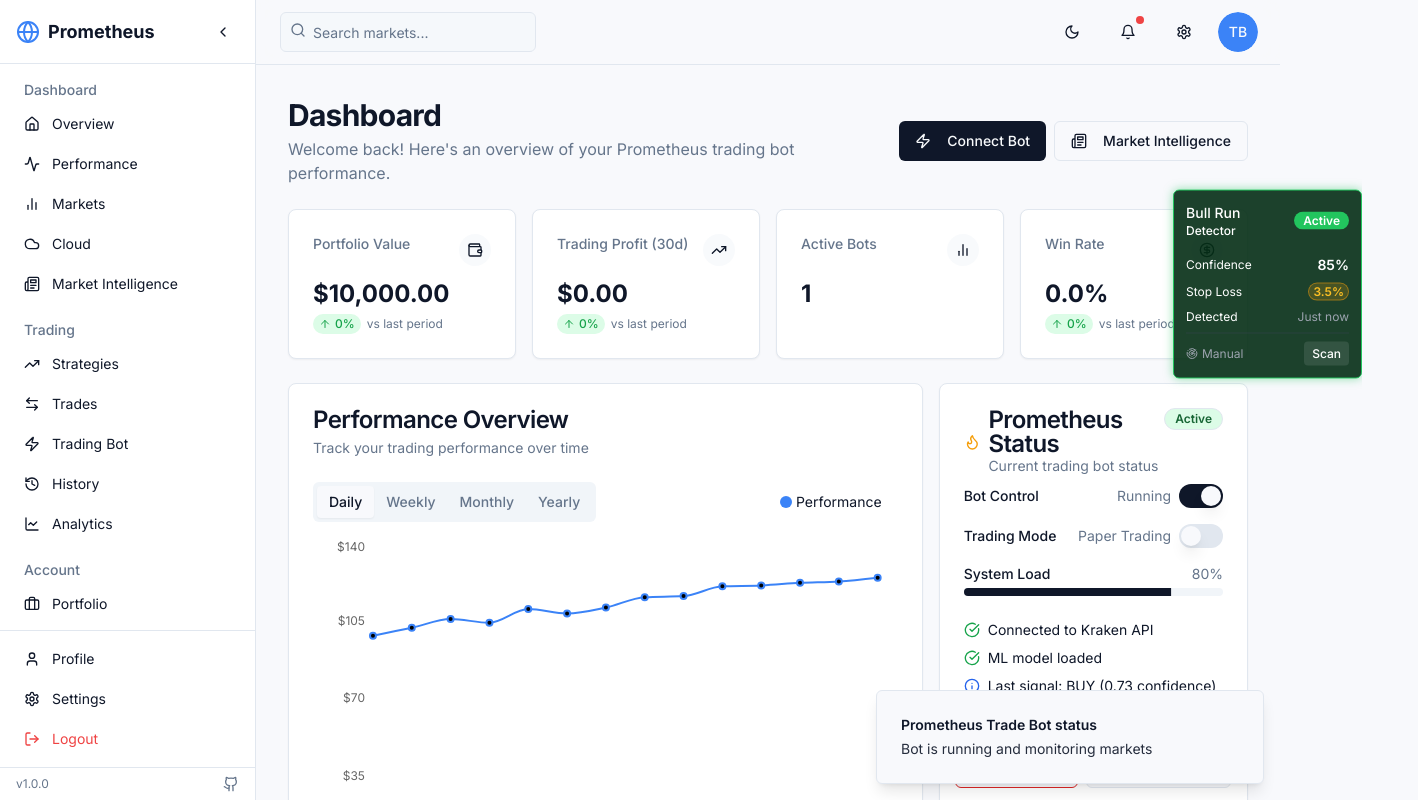
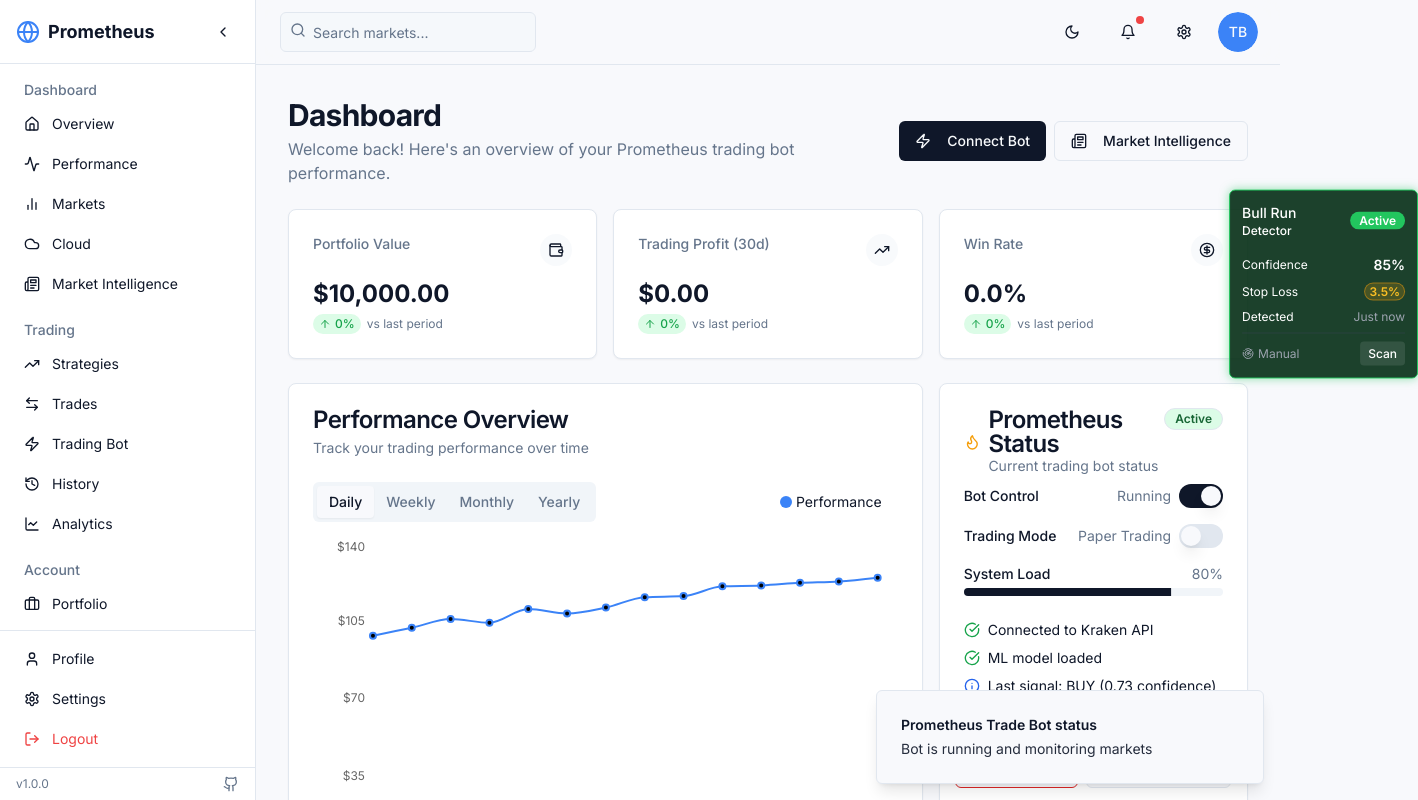
Before and after one commit to DanielePL/prometheus-trading-bot, a React (Vite) app: page /dashboard in a window 1280 px wide. Shown: the top 800 px of the page, 1418 px wide, since content can reach past the window. Built offline with nearby package versions, Linux system fonts and the light colour scheme.

Commit message:
Refactor dashboard layout
Reorganize the dashboard and remove the active bots component.

```diff
--- a/src/pages/Dashboard.tsx
+++ b/src/pages/Dashboard.tsx
@@ -10,7 +10,7 @@ import { TradingSystemInfo } from '@/components/dashboard/TradingSystemInfo';
 import { SupabaseIntegrationGuide } from '@/components/dashboard/SupabaseIntegrationGuide';
 import { BullRunIndicator } from '@/components/trading/indicators/BullRunIndicator';
 import {
-  Wallet, TrendingUp, BarChart2, CircleDollarSign,
+  Wallet, TrendingUp, CircleDollarSign,
   Landmark, ClipboardCheck, Calendar, Zap, Newspaper
 } from 'lucide-react';
 import { Button } from '@/components/ui/button';
@@ -55,7 +55,7 @@ const Dashboard = () => {
           </div>
         </div>
 
-        <div className="grid grid-cols-1 md:grid-cols-2 lg:grid-cols-4 gap-4">
+        <div className="grid grid-cols-1 md:grid-cols-3 gap-4">
           <StatsCard
             title="Portfolio Value"
             value="$10,000.00"
@@ -68,11 +68,6 @@ const Dashboard = () => {
             change={0}
             icon={<TrendingUp className="h-4 w-4" />}
           />
-          <StatsCard
-            title="Active Bots"
-            value="1"
-            icon={<BarChart2 className="h-4 w-4" />}
-          />
           <div className="relative">
             <StatsCard
               title="Win Rate"
@@ -80,7 +75,7 @@ const Dashboard = () => {
               change={0}
               icon={<CircleDollarSign className="h-4 w-4" />}
             />
-            <div className="absolute top-1/2 -right-1/2 transform -translate-y-1/2 z-10">
+            <div className="absolute top-1/2 right-0 transform -translate-y-1/2 translate-x-[90%] z-10">
               <BullRunIndicator
                 isBullRun={true}
                 confidence={0.85}
```
